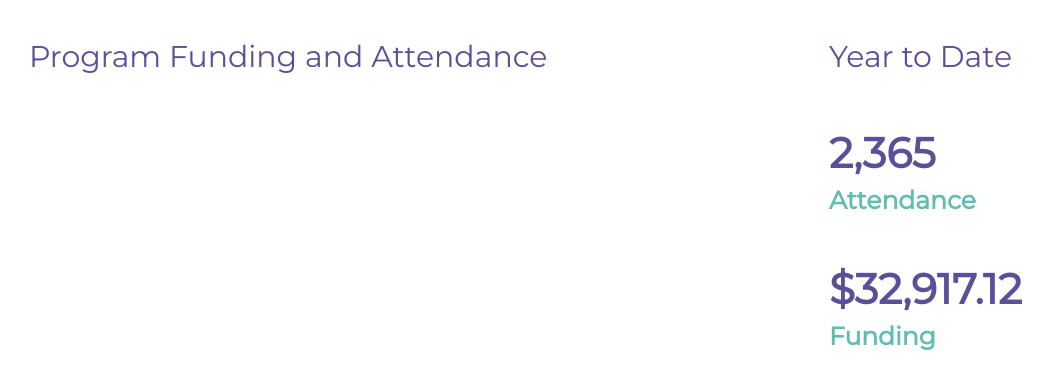
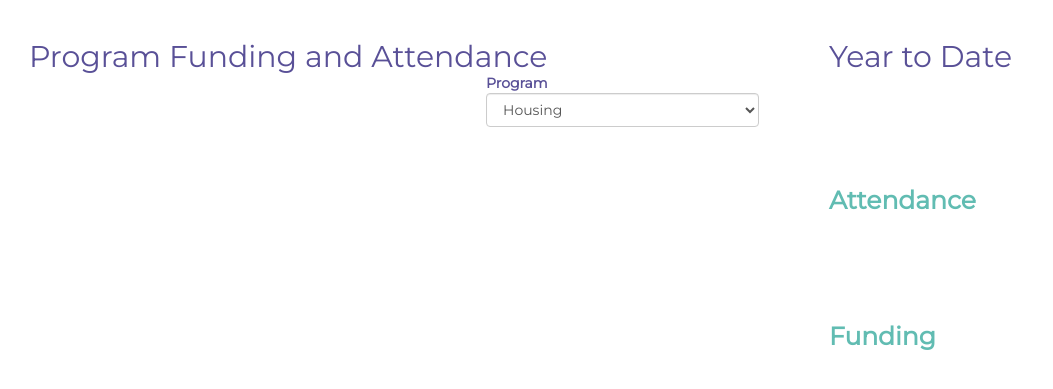
Before and after one commit to CapitalOneCanadaHackathon/gift_the_code, a Flask app: page /programs in a window 1280 px wide. Shown: the part 170-559 px from the top of the page, without its empty margins (26-1079 px from the left). Run offline with Flask 2, Linux system fonts and the light colour scheme; data that the repository does not hold is empty; some libraries are stand-ins or nearby versions.

Commit message:
dropdown

```diff
--- a/app/forms.py
+++ b/app/forms.py
@@ -4,4 +4,12 @@ from wtforms.validators import DataRequired
 
 
 class QueryForm(Form):
-    acct_id = IntegerField('Account No')
+    program = SelectField('Program', choices=[('Housing', 'Housing'),
+                                              ('Family Resource Centre',
+                                               'Family Resource Centre'),
+                                              ('Meal Trans', 'Meal Trans'),
+                                              ('Trans Youth Mentorship',
+                                               'Trans Youth Mentorship'),
+                                              ('Sunday Drop In', 'Sunday Drop In'),
+                                              ('Legal Clinic', 'Legal Clinic'),
+                                              ('New Comer Settlement Services', 'New Comer Settlement Services')])
--- a/app/static/js/program.js
+++ b/app/static/js/program.js
@@ -1,5 +1,7 @@
-function refresh_charts() {
-    $.getJSON("/program_api", function(data) {
+function refresh_charts(program_value) {
+    $.getJSON("/program_api", {
+        program: program_value
+    }, function(data) {
         var chart = dc.compositeChart("#program_ts");
 
         var data = data
@@ -51,9 +53,24 @@ function refresh_charts() {
         .yAxisLabel("Funding \(\$\)")
         .xAxisLabel("Date")
         .legend(dc.legend().x(90).y(30).itemHeight(13).gap(5))
+        console.log(data.data)
+
+        function numberWithCommas(x) {
+            return x.toString().replace(/\B(?=(\d{3})+(?!\d))/g, ",");
+          }
+
+        $("#attendance")[0].innerText = numberWithCommas(data.data.attendance_by_program[0].attendee_count)
+        $("#funding")[0].innerText = "$" + numberWithCommas(Math.round(data.data.funding_by_program[0].donations,3))
 
         dc.renderAll();
     });
 };
 
-refresh_charts()
+$('#program').change(function() {
+    var program_value = $('#program')[0].value
+    refresh_charts(program_value)
+})
+
+var program_value = $('#program')[0].value
+
+refresh_charts(program_value)
--- a/app/templates/programs.html
+++ b/app/templates/programs.html
@@ -1,4 +1,5 @@
 {% extends "layout.html" %}
+{% from "_formhelpers.html" import render_field %}
 
 {% block content %}
 
@@ -11,14 +12,15 @@
 
 <div class="data-vis col-xs-5 col-md-8" id="program_ts">
         <h2>Program Funding and Attendance</h2>
+        <div style='float:right; padding-right:40px'>{{ render_field(form.program, class_="form-control") }}</div>
 </div>
 <div class="data-vis col-xs-5 col-md-4" id="program_ts">
         <h2>Year to Date</h2>
         <div class='summary-small'>
-            <span class='value-small' id='attendance'>2,365</span> <br>
+            <span class='value-small' id='attendance'></span> <br>
             <span class='key-small'>Attendance</span><br>
             <br><br>
-            <span class='value-small' id='funding'>$32,917.12</span> <br>
+            <span class='value-small' id='funding'></span> <br>
             <span class='key-small'>Funding</span><br>
         </div>
 </div>
--- a/app/views.py
+++ b/app/views.py
@@ -13,8 +13,6 @@ from flask_login import (LoginManager, UserMixin, current_user,
                          login_required, login_user, logout_user)
 
 from app import app
-
-import flask_excel as excel
 
 from .forms import QueryForm
 from .database_operations import pg_connect
@@ -85,50 +83,25 @@ SUMMARY = {"ttl_donation": "SELECT sum(donation_amount) donation_amt FROM donati
            }
 
 
-PROGRAMS = {"attendance_by_program":
-            """SELECT event_name, COUNT(*) * (1400 - ( current_date - event_dt)) * 1.00 /1400 as attendee_count FROM events
-                WHERE program_ind=1 and event_dt between '{dt_start}' and '{dt_end}'
-                GROUP BY 1 ORDER BY attendee_count desc
-                """,
-            "funding_by_program":
-                """
-                SELECT program_funded, SUM(donation_amount) as donations FROM
-                donations WHERE program_ind=1 and donation_date between '{dt_start}' and '{dt_end}'
-                GROUP BY 1 ORDER BY donations desc
-                """,
-            "attendance_time_series":
-                """
-                SELECT event_name,SUBSTRING(event_dt::varchar,1,7) as month, COUNT(*) * (1400 - ( current_date - event_dt)) * 1.00 /1400 as attendance FROM events
-                WHERE program_ind=1-- and event_dt between '{dt_start}' and '{dt_end}'
-                GROUP BY 1,2 ORDER BY 1 asc,2 asc
-                """,
-            "funding_time_series":
-                """
-                SELECT program_funded,SUBSTRING(donation_date::varchar,1,7) as month, SUM(donation_amount) FROM donations
-                WHERE program_ind=1 and donation_date between '{dt_start}' and '{dt_end}'
-                GROUP BY 1,2 ORDER BY 1 asc,2 asc
-                """}
-
-
 PROGRAMS_ = {"attendance_by_program":
              """SELECT event_name, round(sum((1400 - ( current_date - event_dt)) * 1.00 /1400))::int as attendee_count FROM events
-                WHERE program_ind=1 and event_dt between '{dt_start}' and '{dt_end}'
+                WHERE program_ind=1 and event_name = '{program}'
                 GROUP BY 1 ORDER BY attendee_count desc
                 """,
              "funding_by_program":
              """
                 SELECT program_funded, SUM(donation_amount) as donations FROM
-                donations WHERE program_ind=1 and donation_date between '{dt_start}' and '{dt_end}'
+                donations WHERE program_ind=1 and program_funded = '{program}'
                 GROUP BY 1 ORDER BY donations desc
                 """,
              "time_series":
              """
                 select a.event_name, b.month, attendance, donations from
                 (SELECT event_name,SUBSTRING(event_dt::varchar,1,7) as month, round(sum((1400 - ( current_date - event_dt)) * 1.00 /1400))::int as attendance FROM events
-                WHERE program_ind=1
+                WHERE program_ind=1 and event_name = '{program}'
                 GROUP BY 1,2) a join
                 (SELECT program_funded,SUBSTRING(donation_date::varchar,1,7) as month, SUM(donation_amount) donations FROM donations
-                WHERE program_ind=1
+                WHERE program_ind=1 and program_funded = '{program}'
                 GROUP BY 1,2) b on a.event_name = b.program_funded and a.month = b.month
                 """}
 
@@ -188,7 +161,8 @@ def summary_api():
 
 @app.route("/programs")
 def programs():
-    return render_template("programs.html", title="Programs")
+    form = QueryForm(request.form)
+    return render_template("programs.html", title="Programs", form=form)
 
 
 @app.route("/events")
@@ -208,17 +182,13 @@ def donations():
 
 @app.route("/program_api")
 def program_api():
-    # metrics = get_from_database(PROGRAMS)
-    # for chart in metrics['data']:
-    #     if len(metrics['data'][chart][0]) == 2:
-    #         metrics['data'][chart] = two_axes_chart(
-    #             metrics['data'][chart], 'bar')
+    program = request.args.get('program', 'Housing')
+    cxn = pg_connect()
+    output = dict(data={k: cxn.query_dict(v.format(program=program))
+                        for k, v in PROGRAMS_.items()})
+    cxn.close()
 
-    #     elif len(metrics['data'][chart][0]) == 3:
-    #         metrics['data'][chart] = three_axes_chart(
-    #             metrics['data'][chart])
-    metrics = get_from_database_dict(PROGRAMS_)
-    return dumps(metrics)
+    return dumps(output)
 
 
 @app.route("/event_api")
@@ -247,59 +217,3 @@ def upload():
     #     print(sheet)
     #     return render_template("index.html")
     return render_template("index.html")
-
-# @app.route("/login", methods=["GET", "POST"])
-# def login():
-#     next = request.args.get("next")
-
-#     # app.logger.debug("Arrived at login page... Next: %s" %(next))
-#     if current_user is not None and current_user.is_authenticated:
-#         app.logger.info("Already logged in, redirecting to home page")
-#         return redirect(url_for("index"))
-
-#     elif request.method == "POST":
-#         # validate username and password
-#         eid = request.form["eid"].lower()
-#         app.logger.info("Attempting to log in %s... Next: %s" % (eid, next))
-
-#         # create the user via ldap
-#         account = Account.get_via_ldap(eid, request.form["pwd"])
-#         if(account):
-#             groups = "|".join(account.groups(eid))
-#             if "IRIS" in groups or "PHDP" in groups:
-#                 app.logger.info("Logging in %s..." % (eid))
-#                 login_user(account)
-#                 # Tell Flask-Principal the identity changed
-#                 identity_changed.send(app, identity=Identity(account.id))
-
-#                 app.logger.debug("Is %s authenticated? %s" %
-#                                  (eid, account.is_authenticated()))
-#                 app.logger.info("Logged in successfully")
-
-#                 # next_is_valid should check if the user has valid
-#                 # permission to access the `next` url
-#                 if not next_is_valid(next):
-#                     return abort(400)
-
-#                 return redirect(next or url_for("index"))
-#             else:
-#                 app.logger.warning(
-#                     "Could not log in %s. Invalid AD groups!" % (eid)
-#                 )
-#                 flash("Invalid credentials, please apply for IRIS access", "danger")
-#         else:
-#             app.logger.warning(
-#                 "Could not log in %s. Invalid credentials!" % (eid))
-#             flash("Invalid username or password.", "danger")
-
-#     return render_template("login.html")
-
-
-# @app.route("/logout")
-# def logout():
-#     app.logger.info("Attempting to log out...")
-#     eid = current_user.id
-#     logout_user()
-#     app.logger.info("Logged out %s successfully" % (eid))
-#     flash("Logged out successfully.", "success")
-#     return redirect(url_for("login"))
```
Also changed, not shown: 2 other files.
